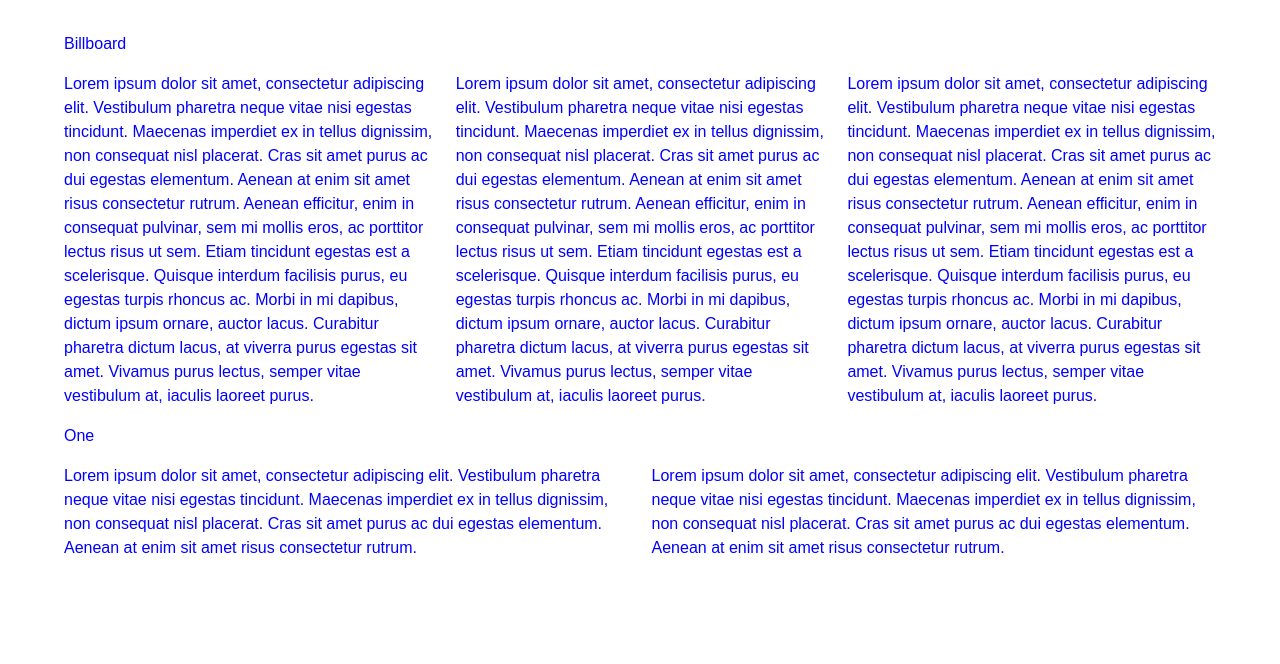
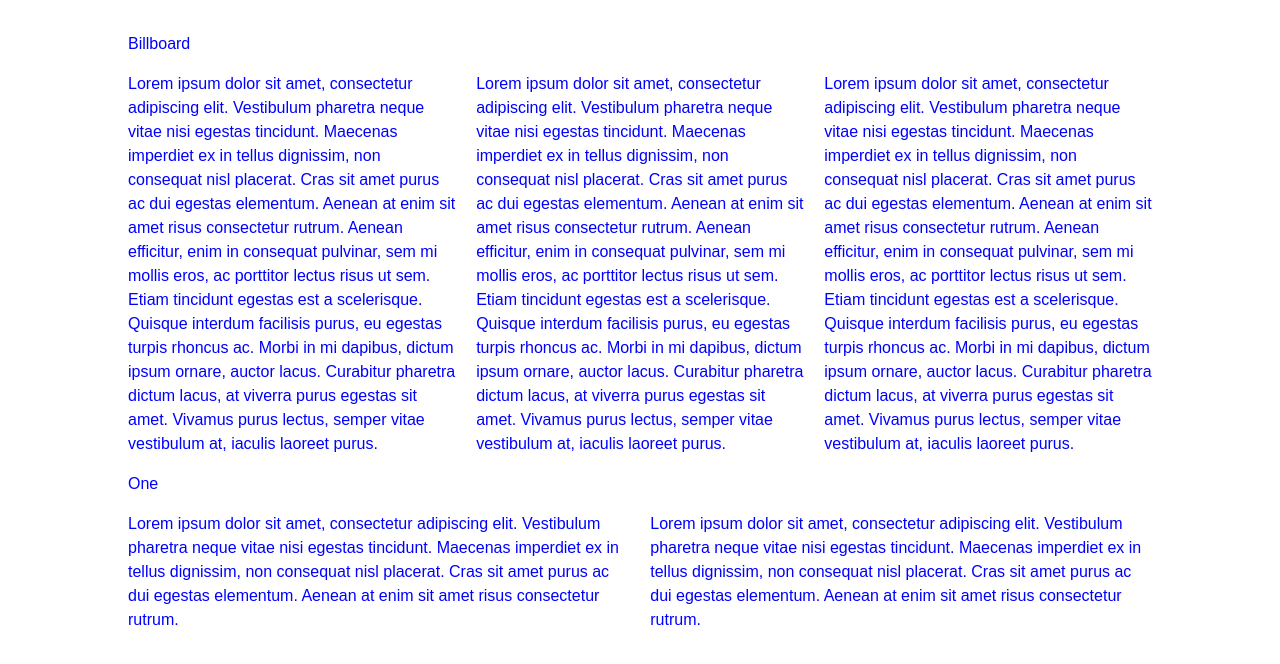
Before and after one commit to gbaker1976/gbaker1976.github.io, a plain HTML site: page index.html in a window 1280 px wide. Drawn offline with Linux system fonts and the light colour scheme.

Commit message:
adjusting cells

```diff
--- a/index.html
+++ b/index.html
@@ -7,7 +7,7 @@
     </head>
     <body>
 		<div class="grid a-center">
-			<div class="cel w-90">
+			<div class="cel w-80">
 				<div class="grid">
 					<div class="cel w-100">
 						Billboard
```
